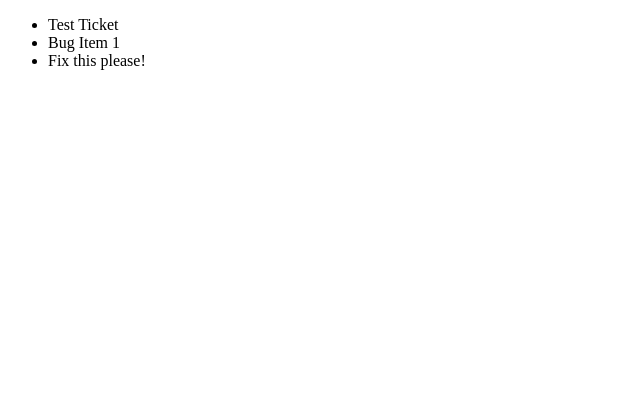
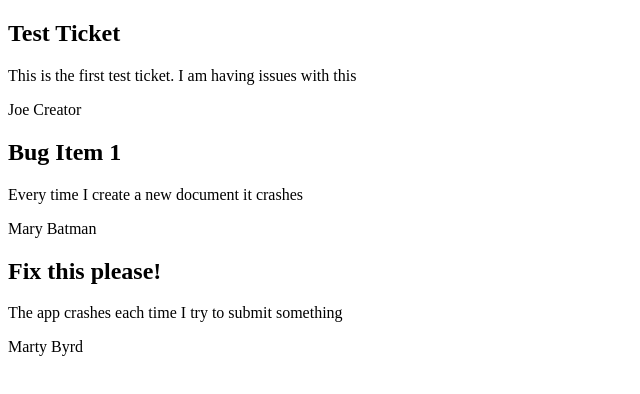
Before and after one commit to mattchupp/pumpkin, a Next.js app: page / in a window 1280 px wide. Shown: the top 394 px of the page, without its empty margins (0-640 px from the left). Built offline with nearby package versions, Linux system fonts and the light colour scheme.

Commit message:
added component for each ticket

```diff
--- /dev/null
+++ b/components/Ticket.js
@@ -0,0 +1,11 @@
+import react from 'React'
+
+export default function Ticket(props) {
+  return(
+    <div>
+      <h2>{props.title}</h2>
+      <p>{props.description}</p>
+      <p>{props.creator}</p>
+    </div>
+  )
+}
--- a/pages/index.js
+++ b/pages/index.js
@@ -1,5 +1,6 @@
 import Head from 'next/head'
 import useSWR from 'swr'
+import Ticket from '../components/Ticket'
 
 export default function Home() {
 
@@ -18,11 +19,15 @@ export default function Home() {
         <title>Pumpkin | Home</title>
       </Head>
 
-      <ul>
-         {data.tickets.map((ticket) => (
-           <li key={ticket.id}>{ticket.ticket_title}</li>
-         ))}
-       </ul>
+
+       {data.tickets.map((ticket) => (
+          <Ticket
+            title={ticket.ticket_title}
+            description={ticket.ticket_description}
+            creator={ticket.ticket_creator}
+          />
+       ))}
+
 
     </div>
   )
```
